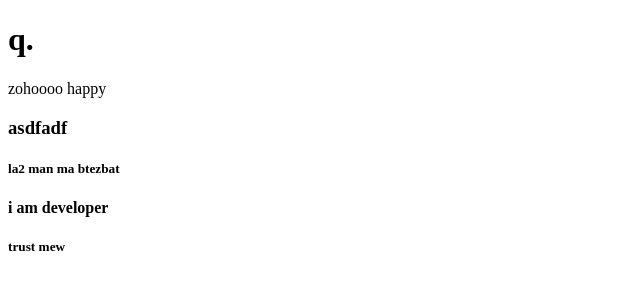
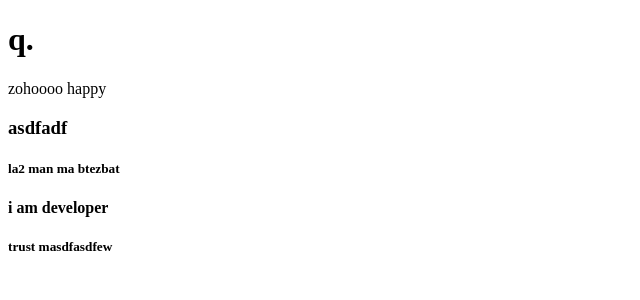
Before and after one commit to qais-aboujaoude/qais-aboujaoude.github.io, a Nuxt app: page / in a window 1280 px wide. Shown: the top 300 px of the page, without its empty margins (0-640 px from the left). Built offline with nearby package versions, Linux system fonts and the light colour scheme.

Commit message:
asdf asdfasdf

```diff
--- a/pages/index.vue
+++ b/pages/index.vue
@@ -5,6 +5,6 @@
     <h3>asdfadf</h3>
     <h5>la2 man ma btezbat</h5>
     <h4>i am developer</h4>
-    <h5>trust mew</h5>
+    <h5>trust masdfasdfew</h5>
   </div>
 </template>
```
Also changed, not shown: 1 other file (tests, documents, lock files or other folders).
